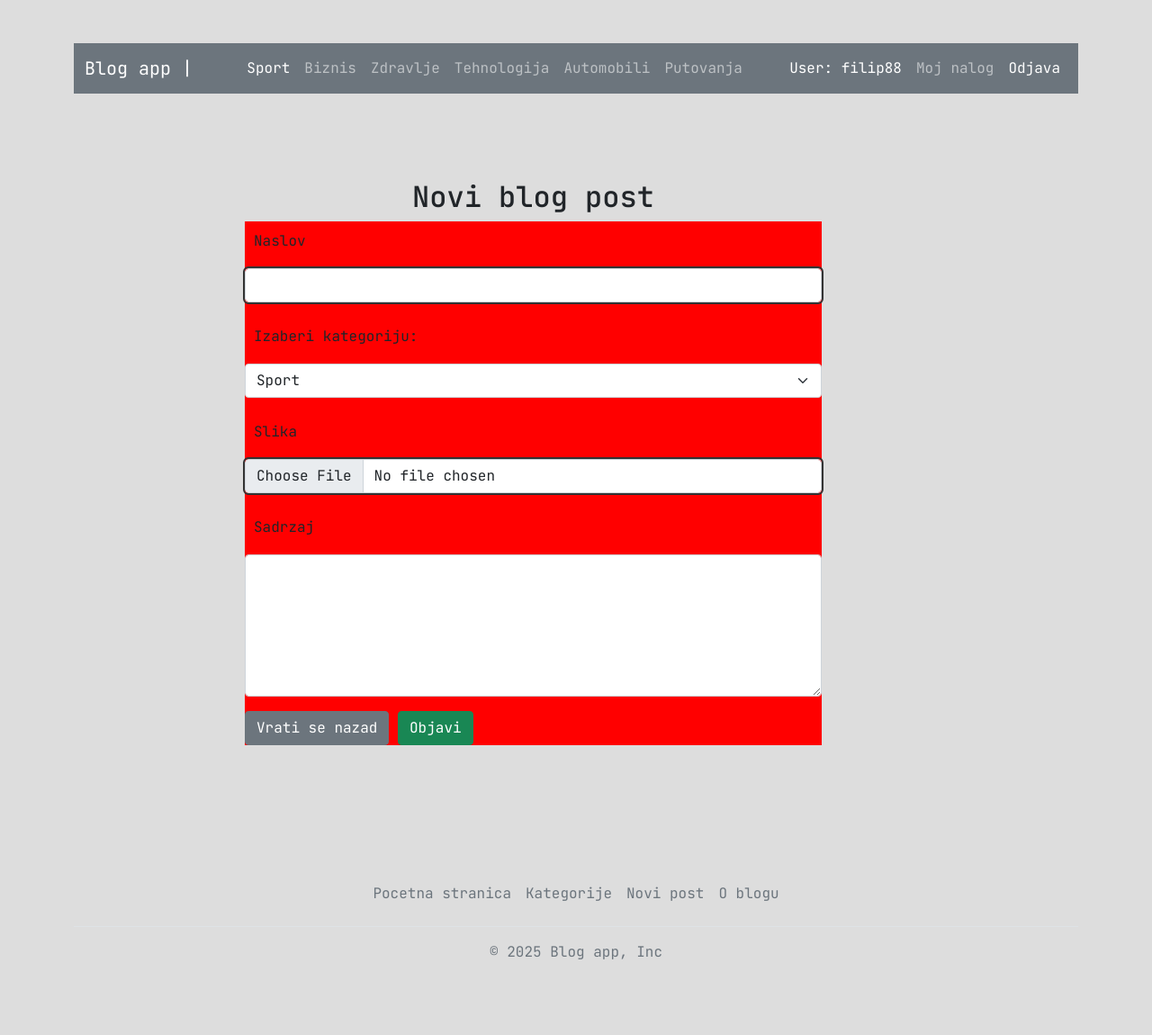
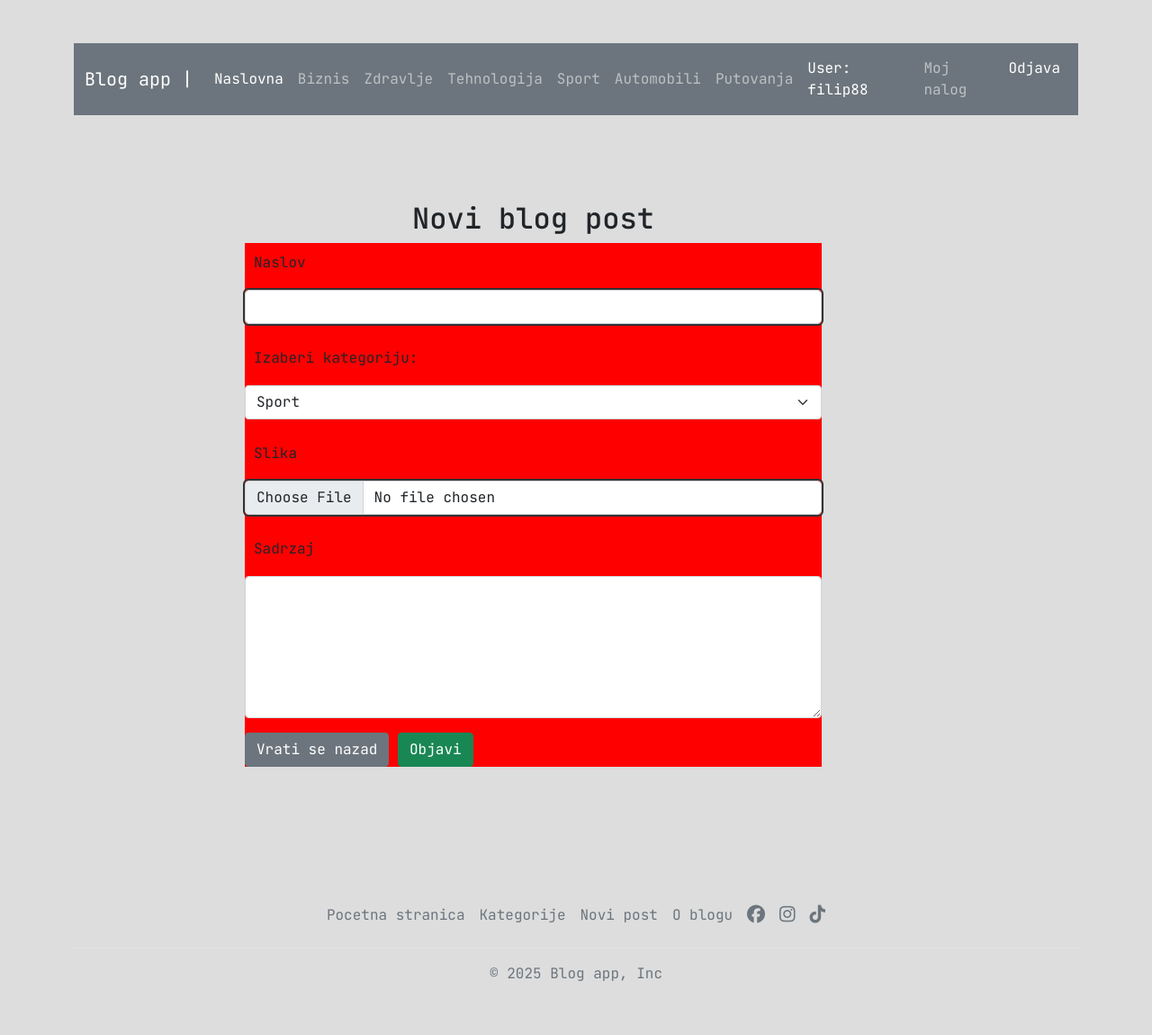
Before and after one commit to filipjt88/blog_app, a PHP site: page /create_blog_post.php in a window 1280 px wide. Shown: the whole page at 90% size. Before the commit the page ends 1066 px from the top, so only its background shows below. Run offline with PHP 8.4, Linux system fonts and the light colour scheme; a user stored in the database is signed in; data comes from the database, SQL or seed files in the repository.

Commit message:
add social

```diff
--- a/parts/footer.php
+++ b/parts/footer.php
@@ -17,6 +17,9 @@
       <li class="nav-item"><a href="#" class="nav-link px-2 text-muted">Kategorije</a></li>
       <li class="nav-item"><a href="#" class="nav-link px-2 text-muted">Novi post</a></li>
       <li class="nav-item"><a href="#" class="nav-link px-2 text-muted">O blogu</a></li>
+      <li class="nav-item"><a href="#" class="nav-link px-2 text-muted"><i class="fa-brands fa-facebook fa-lg"></i></a></li>
+      <li class="nav-item"><a href="#" class="nav-link px-2 text-muted"><i class="fa-brands fa-instagram fa-lg"></i></a></li>
+      <li class="nav-item"><a href="#" class="nav-link px-2 text-muted"><i class="fa-brands fa-tiktok fa-lg"></i></a></li>
     </ul>
     <p class="text-center text-muted">&copy; 2025 Blog app, Inc</p>
   </footer>
--- a/parts/navbar.php
+++ b/parts/navbar.php
@@ -14,7 +14,7 @@ $categories = $stmt->fetchAll();
     <div class="collapse navbar-collapse" id="navbarScroll">
       <ul class="navbar-nav mx-auto my-2 my-lg-0 navbar-nav-scroll" style="--bs-scroll-height: 100px;">
         <li class="nav-item">
-          <a class="nav-link active" aria-current="page" href="index.php">Sport</a>
+          <a class="nav-link active" aria-current="page" href="index.php">Naslovna</a>
         </li>
         <li class="nav-item">
           <a class="nav-link" href="#">Biznis</a>
@@ -24,6 +24,9 @@ $categories = $stmt->fetchAll();
         </li>
         <li class="nav-item">
           <a class="nav-link" href="#">Tehnologija</a>
+        </li>
+        <li class="nav-item">
+          <a class="nav-link" href="#">Sport</a>
         </li>
         <li class="nav-item">
           <a class="nav-link" href="#">Automobili</a>
--- a/parts/top.php
+++ b/parts/top.php
@@ -6,6 +6,7 @@
     <title><?php echo $title; ?></title>
     <link href="https://cdn.jsdelivr.net/npm/bootstrap@5.0.2/dist/css/bootstrap.min.css" rel="stylesheet" integrity="sha384-EVSTQN3/azprG1Anm3QDgpJLIm9Nao0Yz1ztcQTwFspd3yD65VohhpuuCOmLASjC" crossorigin="anonymous">
     <link href="https://fonts.googleapis.com/css2?family=JetBrains+Mono:ital,wght@0,100..800;1,100..800&display=swap" rel="stylesheet">
+    <link rel="stylesheet" href="https://cdnjs.cloudflare.com/ajax/libs/font-awesome/6.7.2/css/all.min.css" integrity="sha512-Evv84Mr4kqVGRNSgIGL/F/aIDqQb7xQ2vcrdIwxfjThSH8CSR7PBEakCr51Ck+w+/U6swU2Im1vVX0SVk9ABhg==" crossorigin="anonymous" referrerpolicy="no-referrer" />
     <link rel="stylesheet" href="../css/main.css">
 </head>
 <body>
```
